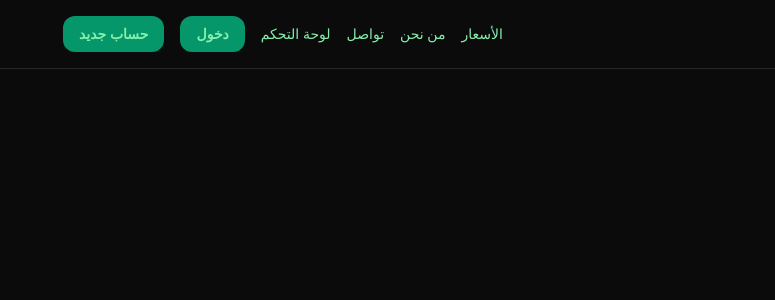
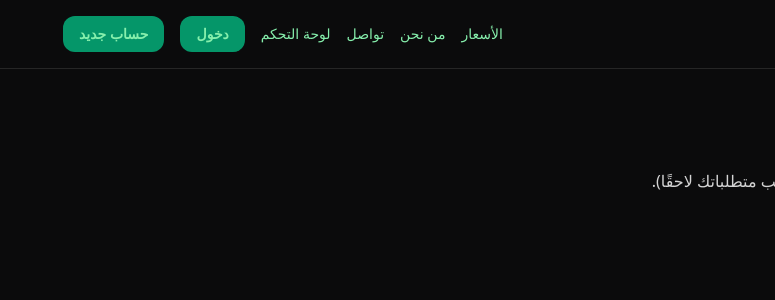
Before and after one commit to Tarek9592/Mybusiness-mvp-, a Next.js app: page /dashboard in a window 1280 px wide. Shown: the top 300 px of the page, without its empty margins (505-1280 px from the left). Built offline with nearby package versions, Linux system fonts and the light colour scheme; no server answers.

Commit message:
Update page.tsx

```diff
--- a/app/dashboard/page.tsx
+++ b/app/dashboard/page.tsx
@@ -1,8 +1,8 @@
-export default function Dashboard() {
+export default function Dashboard(){
   return (
     <main className="container py-12 space-y-4">
-      <h1 className="text-3xl font-extrabold">لوحة التحكم</h1>
-      <p style={{color:"#d1d5db"}}>صفحة مبدئية — سنضيف تسجيل الدخول والاشتراكات لاحقًا.</p>
+      <h1 className="text-3xl">لوحة التحكم</h1>
+      <p className="text-neutral-300">ستظهر هنا خططك المحفوظة وتقارير الاشتراكات (الواجهة حسب متطلباتك لاحقًا).</p>
     </main>
   );
 }
```
